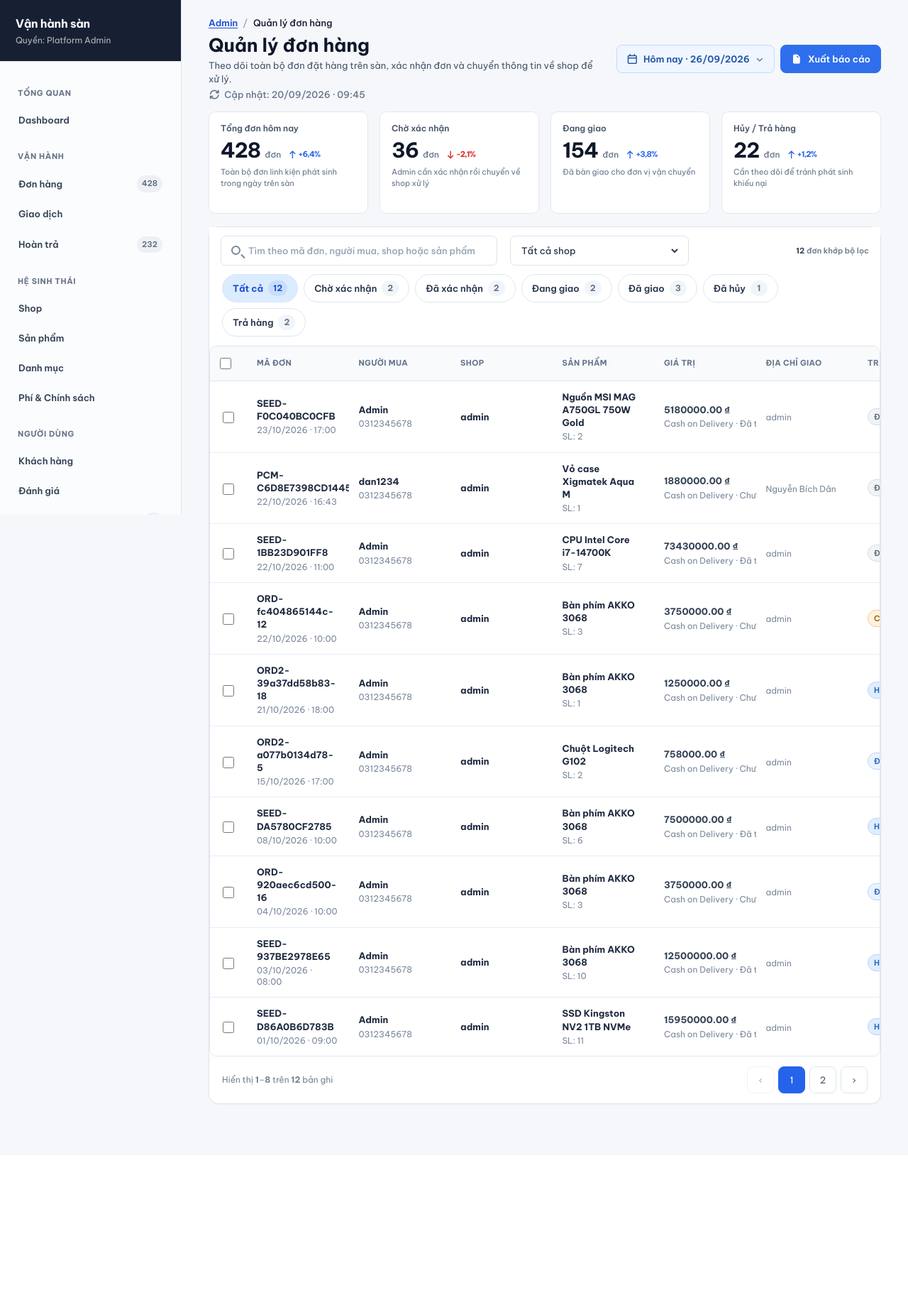
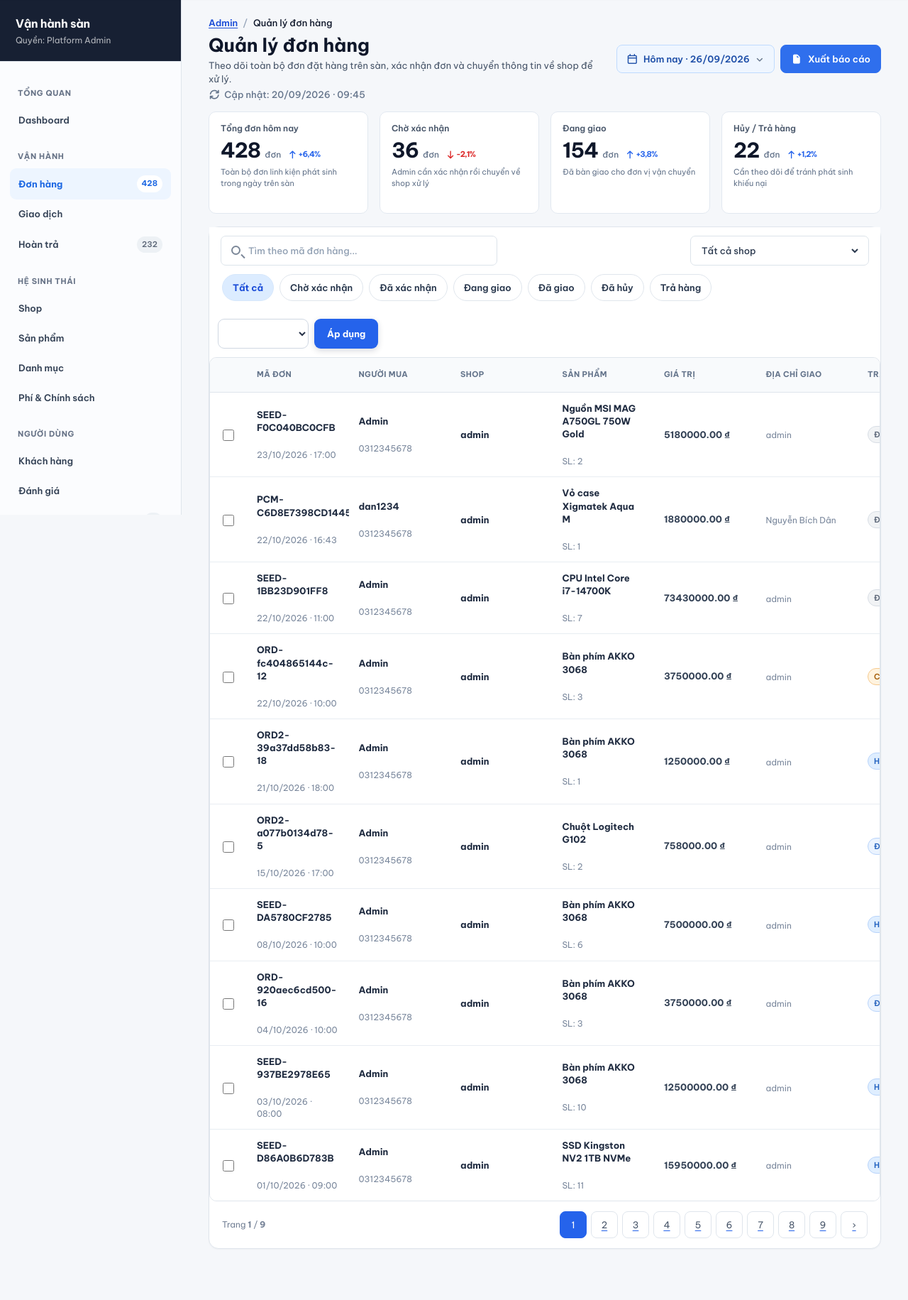
Before and after one commit to 23130040/PCMatch, a Django app: page /staff/orders/ in a window 1280 px wide. Shown: the part 110-1941 px from the top of the page at 71% size. Before the commit the page ends 1666 px from the top, so only its background shows below. Run offline with Django 5.2, Linux system fonts and the light colour scheme; a user stored in the database is signed in; data comes from the database, SQL or seed files in the repository; both versions use the stored data as it was after the commit; some web fonts are replaced.

Commit message:
Cap nhat lai flow  show len UI chinh lai donut va order va product name url

```diff
--- a/PCMatch/urls.py
+++ b/PCMatch/urls.py
@@ -38,8 +38,10 @@ urlpatterns = [
     path('buyer/cart/items/<int:item_id>/remove/', cart_views.cart_remove, name='buyer_cart_remove'),
     path('buyer/compare/selection/', product_views.buyer_comparison_update, name='buyer_comparison_update'),
 
-
-    path('staff/orders/', staff_required(order_views.order_list), name='load_ListOrder'),
+    path('staff/orders/', staff_required(order_views.orderList), name='loadOrder'),
+    path('staff/orders/many/', staff_required(order_views.changeManyStatus), name='updateOrderStatus'),
+    path('staff/order/<int:orderid>/update/', order_views.changeStatus, name='updateStatus'),
+    path('staff/products/', staff_required(product_views.load_products), name='load_products'),
     path('staff/products/<int:product_id>/toggle/', product_views.showORhide_Product, name='showORhide_Product'),
     path('staff/order/<int:order_id>/update/', order_views.changeStatus, name='update_order_status'),
     path('staff/guest/<int:user_id>/toggle/', staff_required(user_views.toggle_user_lock), name='staff_guest_toggle'),
@@ -131,7 +133,7 @@ for section, pages in PAGE_GROUPS.items():
         elif section == 'staff' and page == 'dashboard':
             view = staff_required(analytics_views.dashboard_view)
         elif section == 'staff' and (page == 'order' or page == 'orders'):
-            view = staff_required(order_views.order_list)
+            staff_required(order_views.orderList)
         elif section == 'staff' and page == 'products':
             view = staff_required(product_views.load_products)
         elif section == 'staff' and page == 'guest':
--- a/orders/views.py
+++ b/orders/views.py
@@ -6,49 +6,70 @@ from django.core import signing
 from django.core.exceptions import ValidationError
 from django.db import DatabaseError
 from django.urls import reverse
-
+from shops.models import Shop
 from orders.models import Order
 
 from users.views import buyer_required, staff_required
 from payments.vnpay import configured, payment_url
 from .services import confirm_order, create_order
 
-def order_list(request):
+def orderList(request):
+    search = request.GET.get('search', '').strip()
+    locStatus = request.GET.get('status', '').strip()
+    idOfShop = request.GET.get('shop', '').strip()
+    page = request.GET.get('page', 1)
+
     allOrder = Order.objects.all().order_by('-created_at')
 
-    locStatus = request.GET.get('status', '').strip()
-    if locStatus != '':
+
+    if locStatus != '' and locStatus != 'ALL':
         allOrder = allOrder.filter(order_status=locStatus)
 
-    search = request.GET.get('search', '').strip()
+
     if search != '':
         allOrder = allOrder.filter(order_code__icontains=search)
 
+
+    if idOfShop != '':
+        try:
+            allOrder = allOrder.filter(items__shop_id=idOfShop).distinct()
+        except Exception:
+            allOrder = allOrder.filter(order_items__shop_id=idOfShop).distinct()
+
     dividePage = Paginator(allOrder, 10)
-    numPage = request.GET.get('page')
-    showOrder = dividePage.get_page(numPage)
+    showOrder = dividePage.get_page(page)
 
     box = {
         'showOrder': showOrder,
         'locStatus': locStatus,
         'search': search,
+        'idOfShop': idOfShop,
+        'shops': Shop.objects.all(),
     }
     return render(request, 'admin/order.html', box)
 
 
 @require_POST
 @staff_required
-def changeStatus(request, order_id):
-    get_object_or_404(Order, pk=order_id)
-    try:
-        if request.POST.get('status') != 'COMFIRMED':
-            raise ValidationError('Admin chỉ xác nhận đơn; shop sẽ xử lý và giao hàng.')
-        order = confirm_order(order_id, request.user)
-    except ValidationError as error:
-        messages.error(request, error.messages[0])
-    else:
-        messages.success(request, f'Đã xác nhận đơn {order.order_code}. Shop có thể bắt đầu xử lý.')
-    return redirect('load_ListOrder')
+def changeStatus(request, orderid):
+    if request.method == 'POST':
+        order = Order.objects.get(pk=orderid)
+        newStatus = request.POST.get('order_status')
+        valid = ['PENDING', 'COMFIRMED', 'PROCESSING', 'SHIPPING', 'DELIVERED', 'CANCELLED', 'RETURNED']
+
+        if newStatus in valid:
+            if newStatus == 'DELIVERED' and order.order_status != 'DELIVERED':
+                items = getattr(order, 'items', getattr(order, 'order_items', None))
+                if items:
+                    for item in items.all():
+                        item.product.sold_quantity += item.quantity
+                        item.product.save()
+
+            order.order_status = newStatus
+            order.save()
+            messages.success(request, f'Đã cập nhật đơn hàng thành {newStatus}.')
+
+    return redirect('loadOrder')
 
 @require_POST
 @buyer_required
@@ -97,3 +118,28 @@ def buyer_order(request):
         order_code=request.GET.get('id', ''), user=request.user,
     )
     return render(request, 'buyer/order.html', {'page_name': 'order', 'page_section': 'buyer', 'order': order})
+
+@require_POST
+@staff_required
+def changeManyStatus(request):
+    if request.method == 'POST':
+        orderIds = request.POST.getlist('order_ids')
+        actionStatus = request.POST.get('action_status')
+
+        if orderIds and actionStatus:
+            for orderId in orderIds:
+                order = Order.objects.get(pk=orderId)
+
+                if actionStatus == 'DELIVERED' and order.order_status != 'DELIVERED':
+                    items = getattr(order, 'items', getattr(order, 'order_items', None))
+                    if items:
+                        for item in items.all():
+                            item.product.sold_quantity += item.quantity
+                            item.product.save()
+
+                order.order_status = actionStatus
+                order.save()
+
+            messages.success(request, f"Đã cập nhật {len(orderIds)} đơn hàng.")
+
+    return redirect('loadOrder')
--- a/templates/admin/order.html
+++ b/templates/admin/order.html
@@ -60,54 +60,62 @@
             </article>
         </section>
 
-        <section class="panel order-panel" aria-label="Danh sách đơn hàng" data-selection-container
-                 data-selection-actions="Xác nhận đơn|Bàn giao vận chuyển|Đánh dấu đã giao|Hủy đơn">
-            <div class="order-toolbar">
+        <section class="panel order-panel" aria-label="Danh sách đơn hàng">
+            <!-- Form Lọc Tìm kiếm & Chọn Shop -->
+            <form method="GET" action="{% url 'loadOrder' %}" class="order-toolbar">
+                <input type="hidden" name="status" value="{{ locStatus }}">
                 <div class="order-toolbar__top">
                     <label class="order-toolbar__search">
                         <span class="sr-only">Tìm đơn hàng</span>
-                        <input id="orderSearch" type="search"
-                               placeholder="Tìm theo mã đơn, người mua, shop hoặc sản phẩm">
+                        <input id="orderSearch" type="search" name="search" value="{{ search }}"
+                               placeholder="Tìm theo mã đơn hàng...">
                     </label>
                     <label class="order-toolbar__select">
                         <span class="sr-only">Lọc theo shop</span>
-                        <select id="shopFilter">
+                        <select id="shopFilter" name="shop" onchange="this.form.submit()">
                             <option value="">Tất cả shop</option>
-                            <option>Linh Kiện Sao Việt</option>
-                            <option>Đèn LED &amp; Hiển Thị Pro</option>
-                            <option>Linh Kiện TechZone</option>
-                            <option>Module &amp; Cảm Biến 24H</option>
-                            <option>Board Mạch Thông Minh</option>
-                            <option>PCB Express Việt</option>
-                            <option>Nguồn &amp; Adapter Pro</option>
+                            {% for s in shops %}
+                                <option value="{{ s.pk }}" {% if idOfShop == s.pk|stringformat:"i" %}selected{% endif %}>
+                                    {{ s.name|default:s.shop_name }}
+                                </option>
+                            {% endfor %}
                         </select>
                     </label>
-                    <span class="order-result-count"><strong id="resultCount">12</strong> đơn khớp bộ lọc</span>
+
                 </div>
+            </form>
+
+
+
+            <div class="order-tabs" role="tablist" aria-label="Lọc đơn hàng theo trạng thái">
+                <a href="{% url 'loadOrder' %}?status=ALL&search={{ search }}&shop={{ idOfShop }}" class="order-tab {% if locStatus == 'ALL' or locStatus == '' %}is-active{% endif %}" style="text-decoration: none;">Tất cả</a>
+                <a href="{% url 'loadOrder' %}?status=PENDING&search={{ search }}&shop={{ idOfShop }}" class="order-tab {% if locStatus == 'PENDING' %}is-active{% endif %}" style="text-decoration: none;">Chờ xác nhận</a>
+                <a href="{% url 'loadOrder' %}?status=COMFIRMED&search={{ search }}&shop={{ idOfShop }}" class="order-tab {% if locStatus == 'COMFIRMED' %}is-active{% endif %}" style="text-decoration: none;">Đã xác nhận</a>
+                <a href="{% url 'loadOrder' %}?status=SHIPPING&search={{ search }}&shop={{ idOfShop }}" class="order-tab {% if locStatus == 'SHIPPING' %}is-active{% endif %}" style="text-decoration: none;">Đang giao</a>
+                <a href="{% url 'loadOrder' %}?status=DELIVERED&search={{ search }}&shop={{ idOfShop }}" class="order-tab {% if locStatus == 'DELIVERED' %}is-active{% endif %}" style="text-decoration: none;">Đã giao</a>
+                <a href="{% url 'loadOrder' %}?status=CANCELLED&search={{ search }}&shop={{ idOfShop }}" class="order-tab {% if locStatus == 'CANCELLED' %}is-active{% endif %}" style="text-decoration: none;">Đã hủy</a>
+                <a href="{% url 'loadOrder' %}?status=RETURNED&search={{ search }}&shop={{ idOfShop }}" class="order-tab {% if locStatus == 'RETURNED' %}is-active{% endif %}" style="text-decoration: none;">Trả hàng</a>
              </div>
 
-            <div class="order-tabs" role="tablist" aria-label="Lọc đơn hàng theo trạng thái">
-                <button class="order-tab is-active" type="button" data-status="all">Tất cả <span
-                        class="tab-count">12</span></button>
-                <button class="order-tab" type="button" data-status="pending">Chờ xác nhận <span
-                        class="tab-count">2</span></button>
-                <button class="order-tab" type="button" data-status="confirmed">Đã xác nhận <span
-                        class="tab-count">2</span></button>
-                <button class="order-tab" type="button" data-status="shipping">Đang giao <span
-                        class="tab-count">2</span></button>
-                <button class="order-tab" type="button" data-status="delivered">Đã giao <span class="tab-count">3</span>
-                </button>
-                <button class="order-tab" type="button" data-status="cancelled">Đã hủy <span class="tab-count">1</span>
-                </button>
-                <button class="order-tab" type="button" data-status="return">Trả hàng <span class="tab-count">2</span>
-                </button>
+
+            <form method="POST" action="{% url 'updateOrderStatus' %}">
+                {% csrf_token %}
+                <div class="cluster" style="margin: 12px; gap: 8px;">
+                    <select name="action_status" class="btn btn--secondary" required style="padding: 6px 12px;">
+                        <option value=""></option>
+                        <option value="COMFIRMED">Đã xác nhận</option>
+                        <option value="SHIPPING">Đang giao</option>
+                        <option value="DELIVERED">Đã giao</option>
+                        <option value="CANCELLED">Đã hủy</option>
+                    </select>
+                    <button type="submit" class="btn btn--primary">Áp dụng</button>
                 </div>
 
                 <div class="admin-table-wrap">
-                <table class="order-table" data-selectable-table data-selection-noun="đơn hàng" data-selection-limit="8">
+                    <table class="order-table">
                         <thead>
                         <tr>
-                        <th><input id="selectAll" class="order-checkbox" type="checkbox" aria-label="Chọn tất cả"></th>
+                            <th></th>
                             <th>MÃ ĐƠN</th>
                             <th>NGƯỜI MUA</th>
                             <th>SHOP</th>
@@ -122,48 +130,39 @@
                         {% for order in showOrder %}
                         <tr data-status="{{ order.order_status|lower }}">
                             <td>
-            <input class="order-checkbox row-check" type="checkbox" aria-label="Chọn {{ order.order_code }}">
+                                <input class="order-checkbox row-check" type="checkbox" name="order_ids" value="{{ order.order_id }}">
                             </td>
 
-
                             <td class="order-code">
-            <strong>{{ order.order_code }}</strong>
+                                <strong>{{ order.order_code|default:order.order_id }}</strong><br>
                                 <small>{{ order.created_at|date:"d/m/Y · H:i" }}</small>
                             </td>
 
-
                             <td class="order-buyer">
-            <strong>{{ order.user.full_name|default:order.user.username }}</strong>
+                                <strong>{{ order.user.full_name|default:order.user.username }}</strong><br>
                                 <small>{{ order.user.phone|default:"Chưa có SĐT" }}</small>
                             </td>
-
 
                             <td class="order-shop">
                                 <strong>{{ order.order_items.first.shop.shop_name|default:"Hệ thống" }}</strong>
                             </td>
 
-
                             <td class="order-product">
                                 <strong>{{ order.order_items.first.product.product_name|default:"Đơn hàng" }}</strong>
                                 {% if order.order_items.first %}
-            <small>SL: {{ order.order_items.first.quantity }}</small>
+                                <br><small>SL: {{ order.order_items.first.quantity }}</small>
                                 {% endif %}
                             </td>
 
-
-        <td class="order-price">{{ order.total_amount }} ₫<br><small>{{ order.get_payment_method_display }} · {{ order.get_payment_status_display }}</small></td>
-
+                            <td class="order-price">{{ order.total_amount }} ₫</td>
 
                             <td class="order-address">
                                 <small>{{ order.address }}</small>
                             </td>
 
-
                             <td>
                                 {% if order.order_status == 'PENDING' %}
                                     <span class="status order-status order-status--pending">Chờ xác nhận</span>
-            {% elif order.order_status == 'AWAITING_PAYMENT' %}<span class="status">Chờ thanh toán VNPay</span>
-            {% elif order.order_status == 'PROCESSING' %}<span class="status">Shop đang xử lý</span>
                                 {% elif order.order_status == 'COMFIRMED' %}
                                     <span class="status order-status order-status--confirmed">Đã xác nhận</span>
                                 {% elif order.order_status == 'SHIPPING' %}
@@ -179,34 +178,46 @@
                                 {% endif %}
                             </td>
 
-
                             <td>
-    <button class="admin-detail-button btn btn--secondary order-detail-btn" type="button">
-        <i class="fa-regular fa-eye"></i><span>Chi tiết</span>
-    </button>
-
-    {% if order.order_status == 'PENDING' %}
-        <form method="post" action="{% url 'update_order_status' order.order_id %}">
+                                <!-- Dropdown cập nhật trạng thái từng đơn -->
+                                <form method="POST" action="{% url 'updateStatus' order.order_id %}" style="display:inline;">
                                     {% csrf_token %}
-            <input type="hidden" name="status" value="COMFIRMED">
-            <button class="btn btn--primary" type="submit">Xác nhận đơn</button>
+                                    <select name="order_status" onchange="this.form.submit()" style="padding: 4px 8px; border-radius: 4px; border: 1px solid #ccc;">
+                                        <option value="PENDING" {% if order.order_status == 'PENDING' %}selected{% endif %}>Chờ xác nhận</option>
+                                        <option value="COMFIRMED" {% if order.order_status == 'COMFIRMED' %}selected{% endif %}>Đã xác nhận</option>
+                                        <option value="PROCESSING" {% if order.order_status == 'PROCESSING' %}selected{% endif %}>Đang xử lý</option>
+                                        <option value="SHIPPING" {% if order.order_status == 'SHIPPING' %}selected{% endif %}>Đang giao</option>
+                                        <option value="DELIVERED" {% if order.order_status == 'DELIVERED' %}selected{% endif %}>Đã giao</option>
+                                        <option value="CANCELLED" {% if order.order_status == 'CANCELLED' %}selected{% endif %}>Đã hủy</option>
+                                    </select>
                                 </form>
-    {% endif %}
                             </td>
                         </tr>
                         {% endfor %}
                         </tbody>
                     </table>
                 </div>
+            </form>
 
+            <!-- Phân trang chuẩn CSS -->
             <div class="order-pagination">
-                <span>Hiển thị <strong id="rangeStart">1</strong>–<strong id="rangeEnd">8</strong> trên <strong
-                        id="totalRows">12</strong> bản ghi</span>
+                <span>Trang <strong>{{ showOrder.number }}</strong> / <strong>{{ showOrder.paginator.num_pages }}</strong></span>
                 <div class="order-pagination__buttons">
-                    <button class="order-page-btn" id="prevPage" type="button" disabled>‹</button>
-                    <button class="order-page-btn is-active" type="button">1</button>
-                    <button class="order-page-btn" type="button">2</button>
-                    <button class="order-page-btn" id="nextPage" type="button">›</button>
+                    {% if showOrder.has_previous %}
+                        <a href="{% url 'loadOrder' %}?page={{ showOrder.previous_page_number }}&search={{ search }}&status={{ locStatus }}&shop={{ idOfShop }}" class="order-page-btn">‹</a>
+                    {% endif %}
+
+                    {% for i in showOrder.paginator.page_range %}
+                        {% if showOrder.number == i %}
+                            <button class="order-page-btn is-active" type="button">{{ i }}</button>
+                        {% else %}
+                            <a href="{% url 'loadOrder' %}?page={{ i }}&search={{ search }}&status={{ locStatus }}&shop={{ idOfShop }}" class="order-page-btn">{{ i }}</a>
+                        {% endif %}
+                    {% endfor %}
+
+                    {% if showOrder.has_next %}
+                        <a href="{% url 'loadOrder' %}?page={{ showOrder.next_page_number }}&search={{ search }}&status={{ locStatus }}&shop={{ idOfShop }}" class="order-page-btn">›</a>
+                    {% endif %}
                 </div>
             </div>
         </section>
--- a/templates/admin/sidebar.html
+++ b/templates/admin/sidebar.html
@@ -9,7 +9,8 @@
     <a href="{% url 'staff_dashboard' %}"><span>Dashboard</span></a>
 
     <p class="sidebar__group">Vận hành</p>
-    <a href="{% url 'staff_order' %}"><span>Đơn hàng</span><span class="sidebar__count">428</span></a>
+
+    <a href="{% url 'loadOrder' %}"><span>Đơn hàng</span><span class="sidebar__count">428</span></a>
     <a href="{% url 'staff_transaction' %}"><span>Giao dịch</span></a>
     <a href="{% url 'staff_return' %}"><span>Hoàn trả</span><span class="sidebar__count">232</span></a>
 
```
Also changed, not shown: db.sqlite3. Lines whose indentation alone changed are shown as unchanged.
